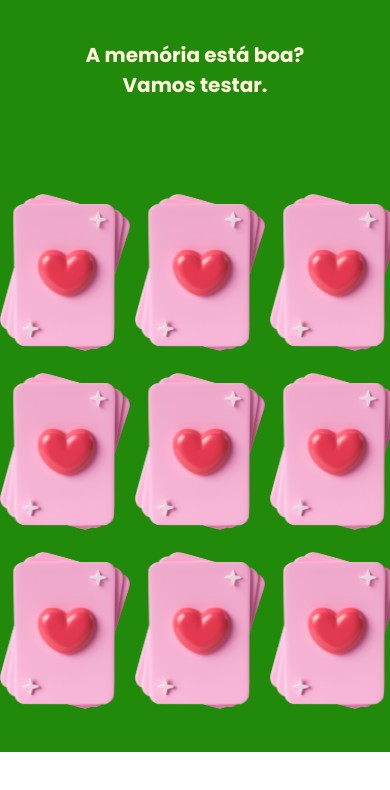
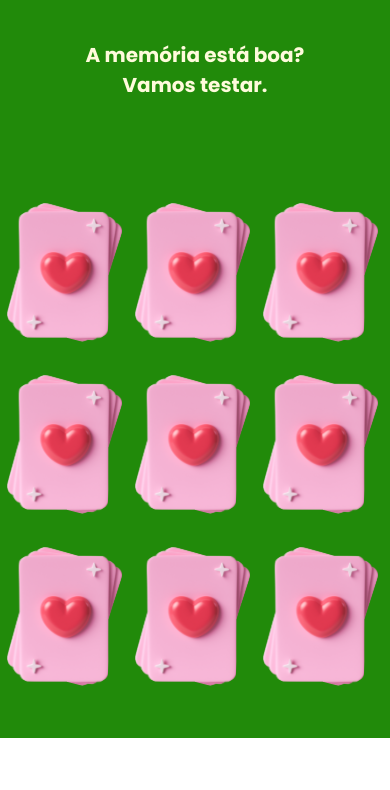
Before and after one commit to carolsoul/segredo, a React (Vite) app: page /jogo-da-memoria in a window 390 px wide. Shown: the top 790 px of the page. Built offline with nearby package versions, Linux system fonts and the light colour scheme; a web font is replaced by a local one.

Commit message:
style: mudança no layout responsivo

```diff
--- a/src/styles/JogoMemoria.module.css
+++ b/src/styles/JogoMemoria.module.css
@@ -45,7 +45,7 @@ body{
 .grid {
     display: grid;
     grid-template-columns: 1fr 1fr 1fr;
-    gap: 15px;
+    gap: 8px;
     justify-content: center;
     margin: 90px 20px 40px 20px;
 }
@@ -65,8 +65,8 @@ body{
 }
 
 .card img {
-    width: 110px;
-    height: 150px;
+    width: 90px;
+    height: 130px;
     border-radius: 10px;
     display: flex;
     align-items: center;
@@ -77,7 +77,7 @@ body{
 }
 
 .cardBack img{
-    width: 130px;
+    width: 115px;
     height: 164px;
 }
 
@@ -97,6 +97,7 @@ body{
     display: flex;
     backface-visibility: hidden;
     align-items: center;
+    justify-content: center;
 }
 
 .cardBack {
```
